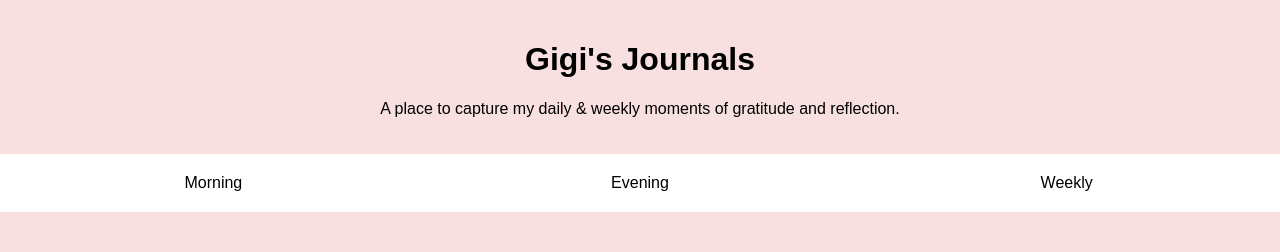
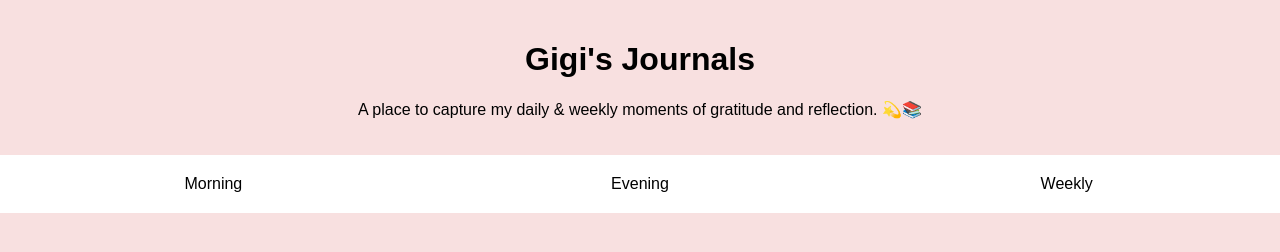
Before and after one commit to gigikenneth/journals, a plain HTML site: page index.html in a window 1280 px wide. Drawn offline with Linux system fonts and the light colour scheme.

Commit message:
Update index.html

```diff
--- a/index.html
+++ b/index.html
@@ -9,7 +9,7 @@
 <body>
 <header>
     <h1>Gigi's Journals</h1>
-    <p>A place to capture my daily & weekly moments of gratitude and reflection.</p>
+    <p>A place to capture my daily & weekly moments of gratitude and reflection. 💫📚</p>
   </header>
 
   <div class="tabs">
```
